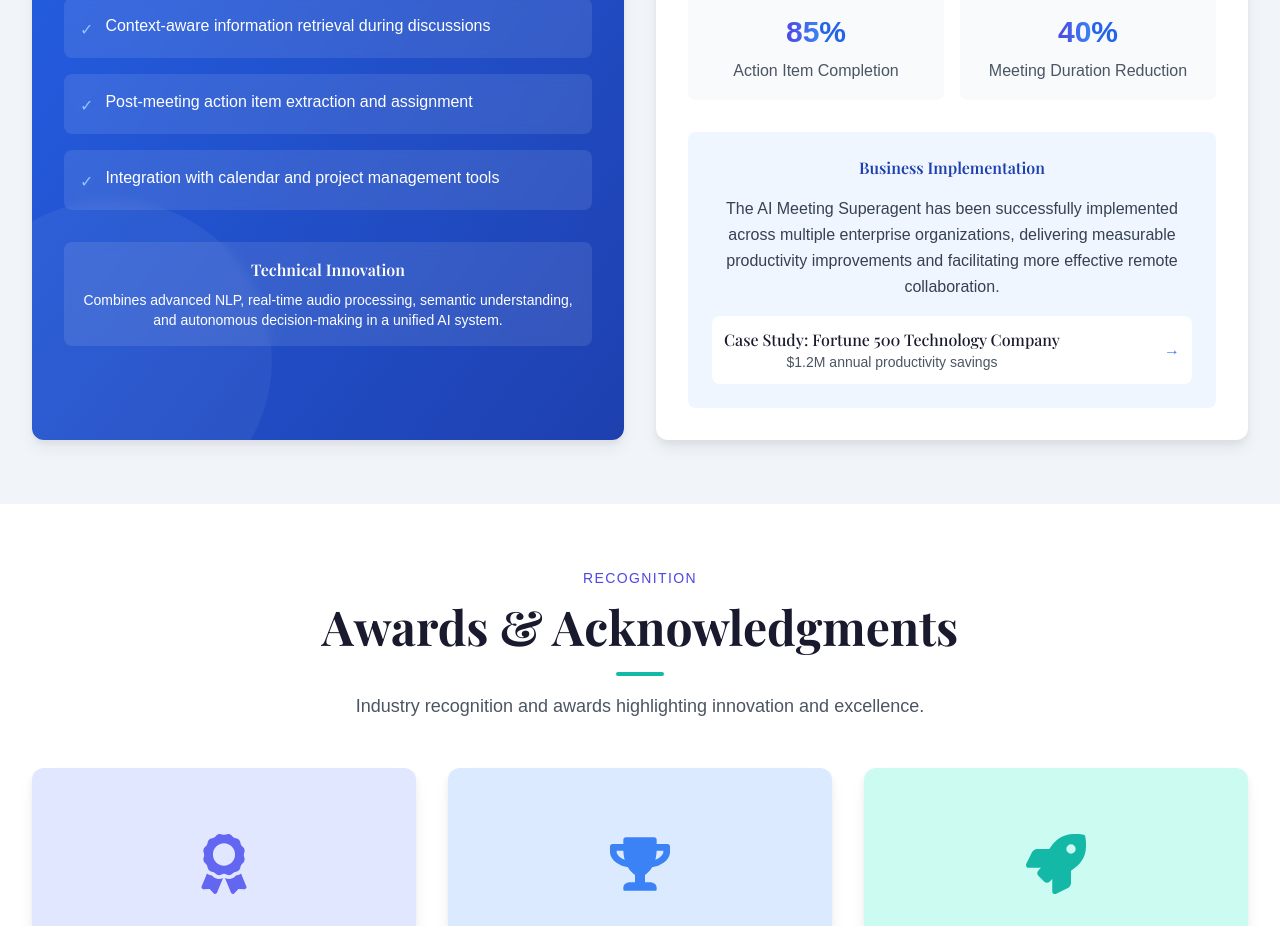
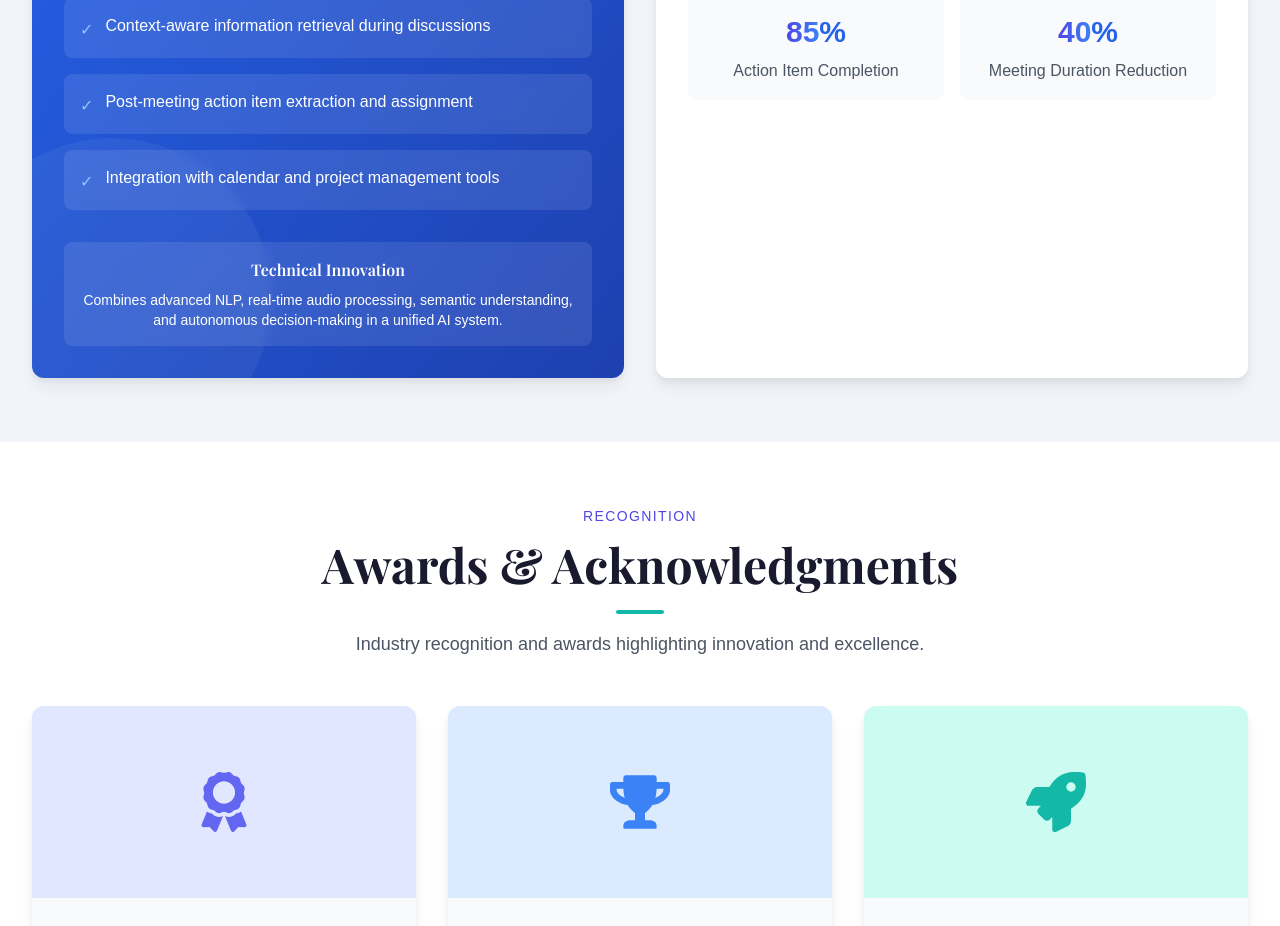
Before and after one commit to Sampathkumarvpatil/DrSampath, a React (Create React App) app in the folder frontend/: page /achievements in a window 1280 px wide. Shown: the part 2798-3724 px from the top of the page. Built offline with nearby package versions, Linux system fonts and the light colour scheme; a web font is replaced by a local one.

Commit message:
auto-commit for 7209a105-c62b-4867-85bd-e6c982a1443c

```diff
--- a/frontend/src/pages/Achievements.js
+++ b/frontend/src/pages/Achievements.js
@@ -371,23 +371,6 @@ const Achievements = () => {
                   <p className="text-gray-600">Meeting Duration Reduction</p>
                 </div>
               </div>
-
-              <div className="bg-secondary-50 p-6 rounded-lg">
-                <h4 className="font-semibold text-secondary-800 mb-4">Business Implementation</h4>
-                <p className="text-gray-700 mb-4">
-                  The AI Meeting Superagent has been successfully implemented across multiple enterprise
-                  organizations, delivering measurable productivity improvements and facilitating
-                  more effective remote collaboration.
-                </p>
-
-                <div className="flex items-center justify-between bg-white p-3 rounded-lg">
-                  <div>
-                    <h5 className="font-medium">Case Study: Fortune 500 Technology Company</h5>
-                    <p className="text-sm text-gray-600">$1.2M annual productivity savings</p>
-                  </div>
-                  <span className="text-secondary-500">→</span>
-                </div>
-              </div>
             </motion.div>
           </div>
         </div>
```
